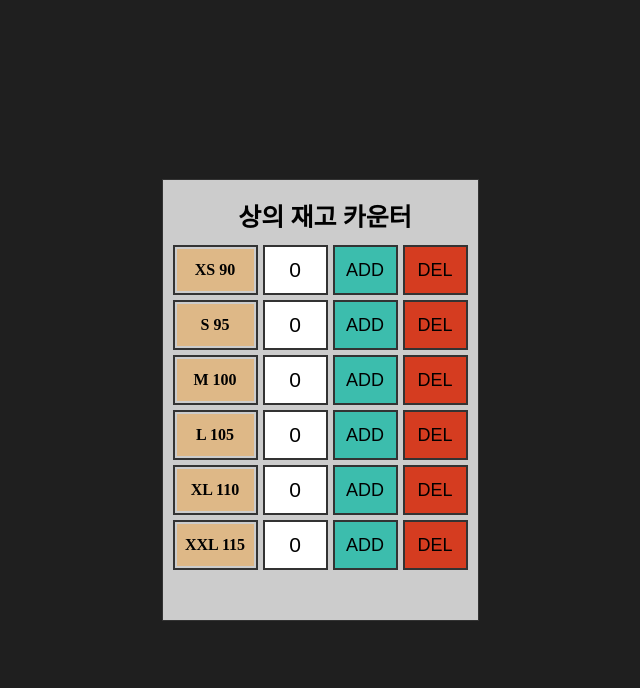
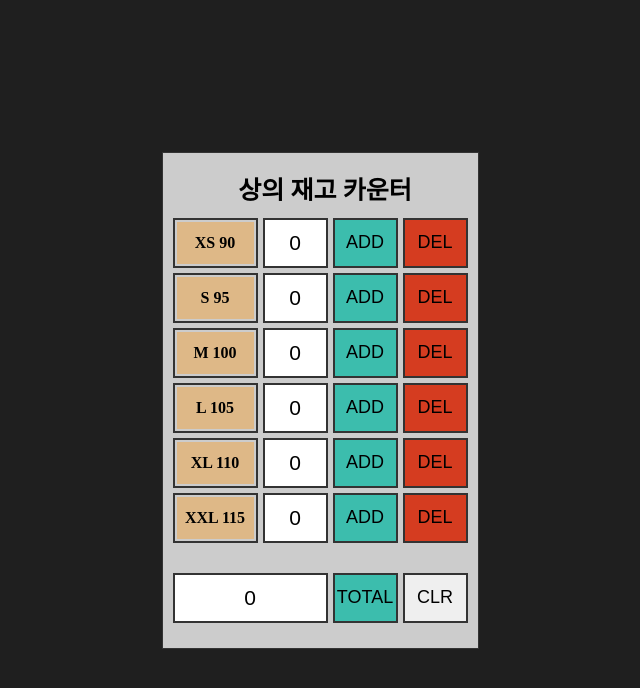
Before and after one commit to jasonfoby/stock-counter, a plain HTML site: page index.html in a window 1280 px wide. Shown: the whole page, without its empty margins (320-960 px from the left). Drawn offline with Linux system fonts and the light colour scheme.

Commit message:
Add files via upload

```diff
--- a/index.html
+++ b/index.html
@@ -65,7 +65,9 @@
 
                     <!--css 파일에 그리드의 각 높이를 자동으로 50픽셀값을 주면 되지만 합계그리드의 윗칸의 공백을위해 그리드각각의 테이블에 사이즈를 입력.-->
                     <!--합계그리드는 인풋의 적절한 모양 태그인 스타일을 적용하고 폰트사이즈와 셀의 높이를 지정함.-->
-
+                    <input type="text" class="result" name="output" value="0" style="font-size:21px; height: 50px;" readonly />
+                    <input type="button" class="total" value="TOTAL" onclick="showSum(); audioadd.play();" />
+                    <input type="button" value="CLR" onClick="ClearFields(); audiodel.play();" />
 
 
                     <table class="space" width="0" height="10"><tr><td><strong></strong></td></table>
```
